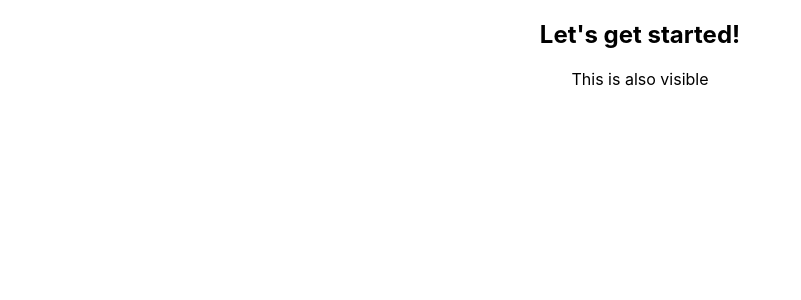
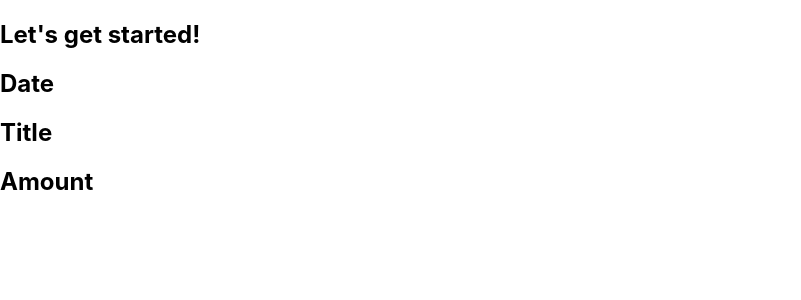
Before and after one commit to Dwaylan/Expense-tracker, a React (Create React App) app: page / in a window 1280 px wide. Shown: the top 300 px of the page, without its empty margins (0-801 px from the left). Built offline with nearby package versions, Linux system fonts and the light colour scheme.

Commit message:
moved expense Item component folder to hold all of the files

```diff
--- a/src/App.js
+++ b/src/App.js
@@ -1,10 +1,10 @@
-import "./App.css";
+import ExpenseItem from "./Components/ExpenseItem/ExpenseItem";
 
 function App() {
   return (
     <div className="App">
       <h2>Let's get started!</h2>
-      <p>This is also visible</p>
+      <ExpenseItem />
     </div>
   );
 }
--- a/src/Components/ExpenseItem.js
+++ /dev/null
@@ -1,5 +0,0 @@
-import React from "react";
-
-export default function ExpenseItem() {
-  return <div></div>;
-}
--- /dev/null
+++ b/src/Components/ExpenseItem/ExpenseItem.js
@@ -0,0 +1,19 @@
+import React from "react";
+
+function ExpenseItem() {
+  return (
+    <div classname="Expense-container">
+      <div>
+        <h2>Date</h2>
+      </div>
+      <div>
+        <h2>Title</h2>
+      </div>
+      <div>
+        <h2>Amount</h2>
+      </div>
+    </div>
+  );
+}
+
+export default ExpenseItem;
```
Also changed, not shown: src/Components/ExpenseItem/ExpenseItem.css (added).
